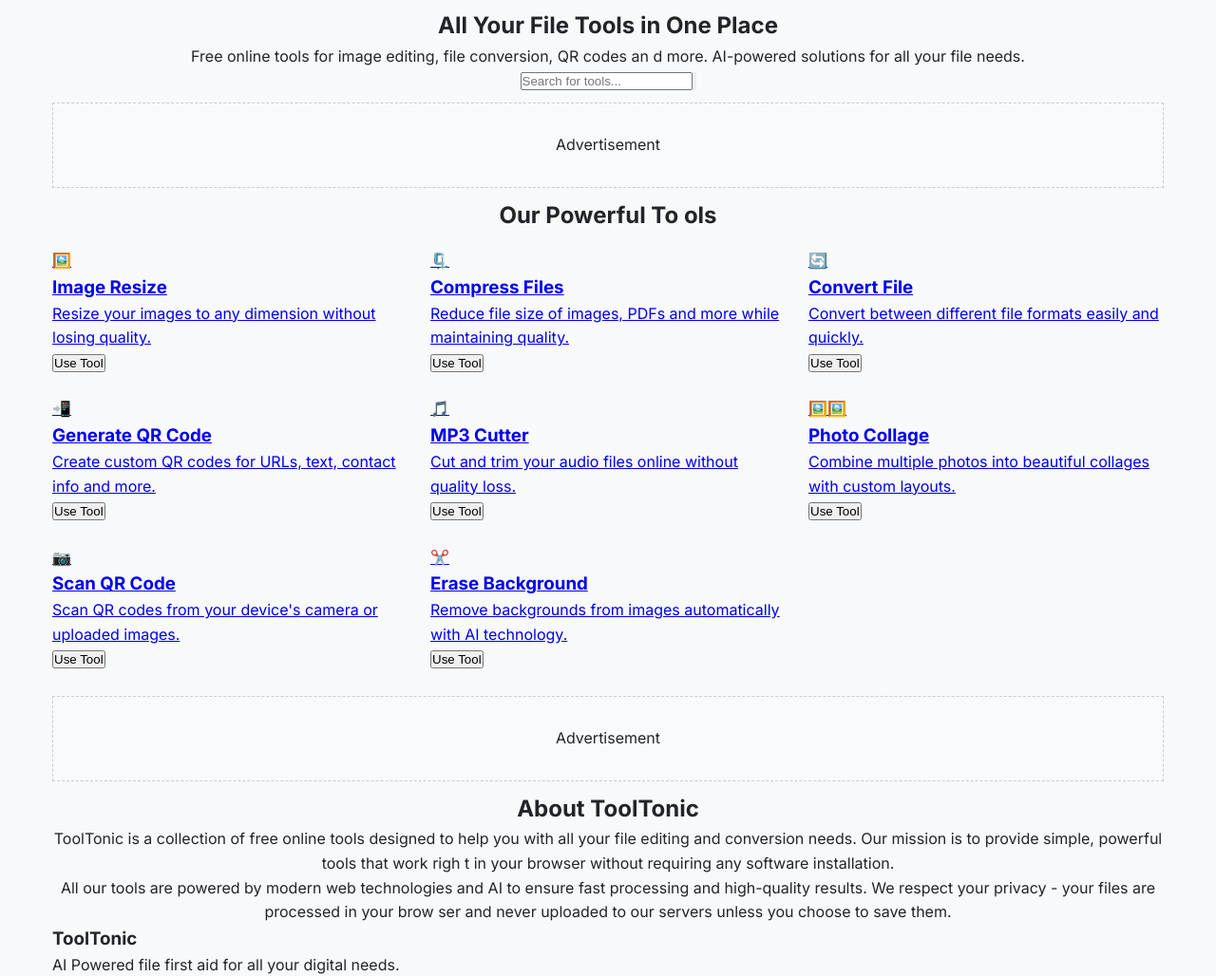
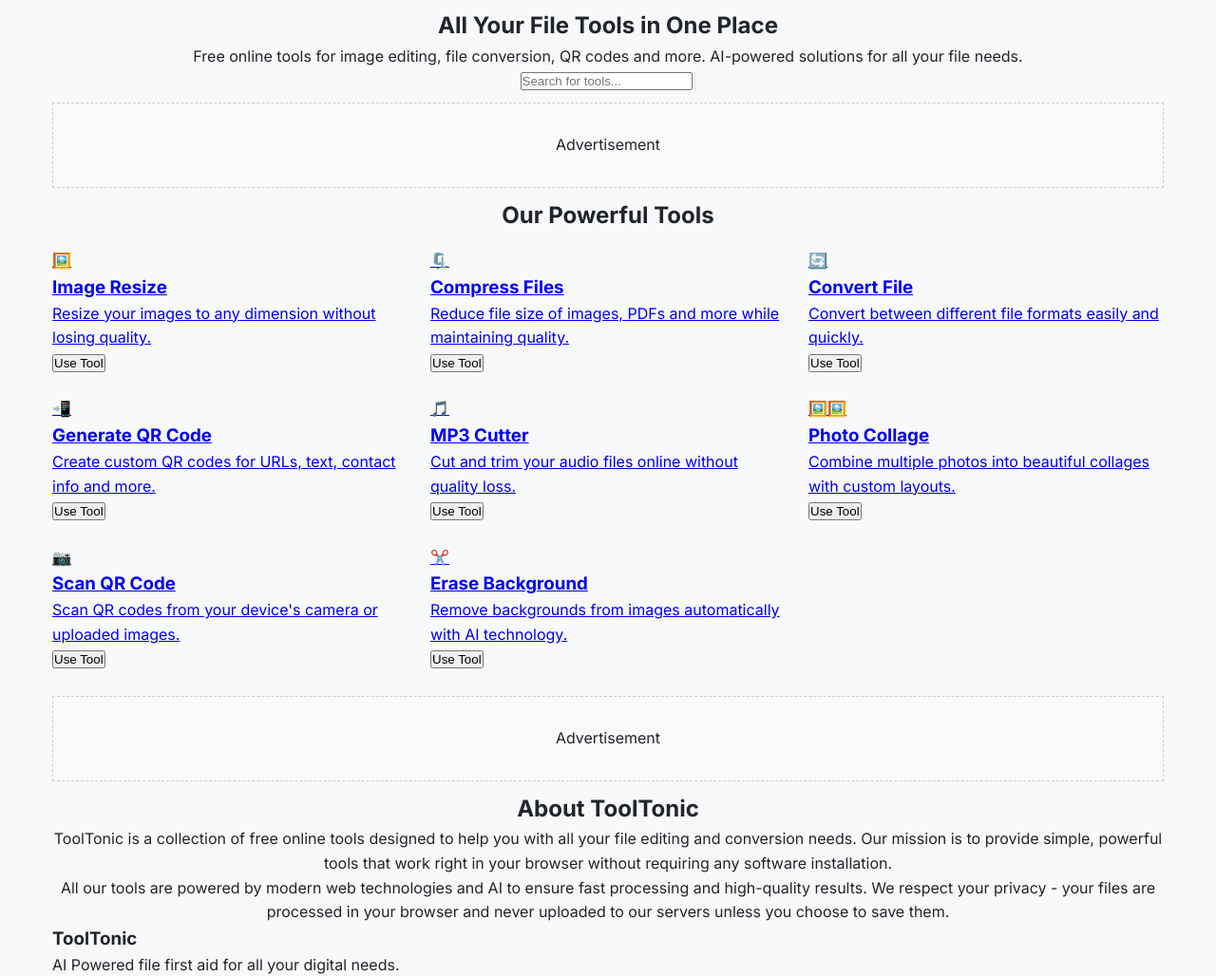
Before and after one commit to Tooltonicweb/tooltonic, a Next.js app: page /blog in a window 1280 px wide. Shown: the part 281-1309 px from the top of the page at 95% size. Built offline with nearby package versions, Linux system fonts and the light colour scheme; no server answers.

Commit message:
Update page.tsx

```diff
--- a/app/blog/page.tsx
+++ b/app/blog/page.tsx
@@ -9,11 +9,9 @@
       <AdSpace type="horizontal" />
 
       <section className="hero text-center py-12">
-        <h1 className="text-4xl font-bold mb-4">All Your File Tools in One
-Place</h1>
+        <h1 className="text-4xl font-bold mb-4">All Your File Tools in One Place</h1>
         <p className="text-lg text-gray-600 max-w-2xl mx-auto mb-8">
-          Free online tools for image editing, file conversion, QR codes an
- d more.
+          Free online tools for image editing, file conversion, QR codes and more.
           AI-powered solutions for all your file needs.
         </p>
 
@@ -21,15 +19,11 @@
           <input
             type="text"
             placeholder="Search for tools..."
-            className="w-full px-5 py-3 rounded-full border border-gray-300
-focus:outline-none focus:ring-2 focus:ring-blue-500 shadow-sm"
+            className="w-full px-5 py-3 rounded-full border border-gray-300 focus:outline-none focus:ring-2 focus:ring-blue-500 shadow-sm"
           />
-          <button className="absolute right-2 top-2 bg-blue-600 text-white
-rounded-full w-10 h-10 flex items-center justify-center hover:bg-blue-700 t
- ransition">
+          <button className="absolute right-2 top-2 bg-blue-600 text-white rounded-full w-10 h-10 flex items-center justify-center hover:bg-blue-700 transition">
             <svg xmlns="http://www.w3.org/2000/svg" className="h-5 w-5" fill="none" viewBox="0 0 24 24" stroke="currentColor">
-              <path strokeLinecap="round" strokeLinejoin="round" strokeWidt
- h={2} d="M21 21l-6-6m2-5a7 7 0 11-14 0 7 7 0 0114 0z" />
+              <path strokeLinecap="round" strokeLinejoin="round" strokeWidth={2} d="M21 21l-6-6m2-5a7 7 0 11-14 0 7 7 0 0114 0z" />
             </svg>
           </button>
         </div>
@@ -38,10 +32,8 @@
       <AdSpace type="horizontal" />
 
       <section id="tools" className="py-8">
-        <h2 className="text-3xl font-bold mb-8 text-center">Our Powerful To
- ols</h2>
-        <div className="tools-grid grid grid-cols-1 sm:grid-cols-2 lg:grid
-cols-4 gap-6">
+        <h2 className="text-3xl font-bold mb-8 text-center">Our Powerful Tools</h2>
+        <div className="tools-grid grid grid-cols-1 sm:grid-cols-2 lg:gridcols-4 gap-6">
           {toolsData.map((tool, index) => (
             <ToolCard
               key={tool.id}
@@ -55,20 +47,14 @@
       <AdSpace type="horizontal" />
 
       <section id="about" className="py-12">
-        <h2 className="text-3xl font-bold mb-6 text-center">About ToolTonic
- </h2>
+        <h2 className="text-3xl font-bold mb-6 text-center">About ToolTonic</h2>
         <div className="max-w-3xl mx-auto text-center">
           <p className="mb-4 text-gray-700">
-            ToolTonic is a collection of free online tools designed to help
-you with all your file editing and conversion needs.
-            Our mission is to provide simple, powerful tools that work righ
- t in your browser without requiring any software installation.
+            ToolTonic is a collection of free online tools designed to help you with all your file editing and conversion needs. Our mission is to provide simple, powerful tools that work right in your browser without requiring any software installation.
           </p>
           <p className="text-gray-700">
-            All our tools are powered by modern web technologies and AI to
-ensure fast processing and high-quality results.
-            We respect your privacy - your files are processed in your brow
- ser and never uploaded to our servers unless you choose to save them.
+            All our tools are powered by modern web technologies and AI to ensure fast processing and high-quality results.
+            We respect your privacy - your files are processed in your browser and never uploaded to our servers unless you choose to save them.
           </p>
         </div>
       </section>
```
